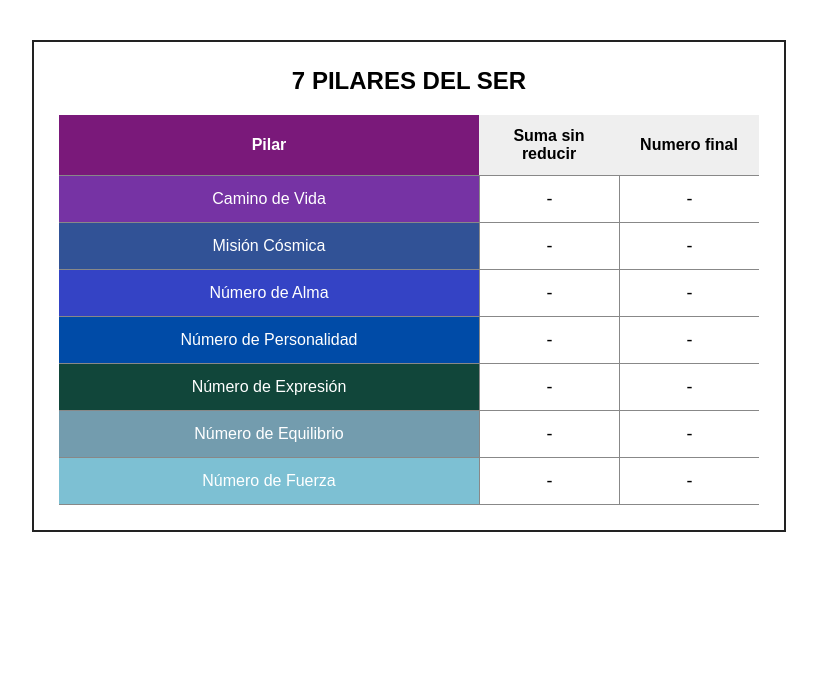
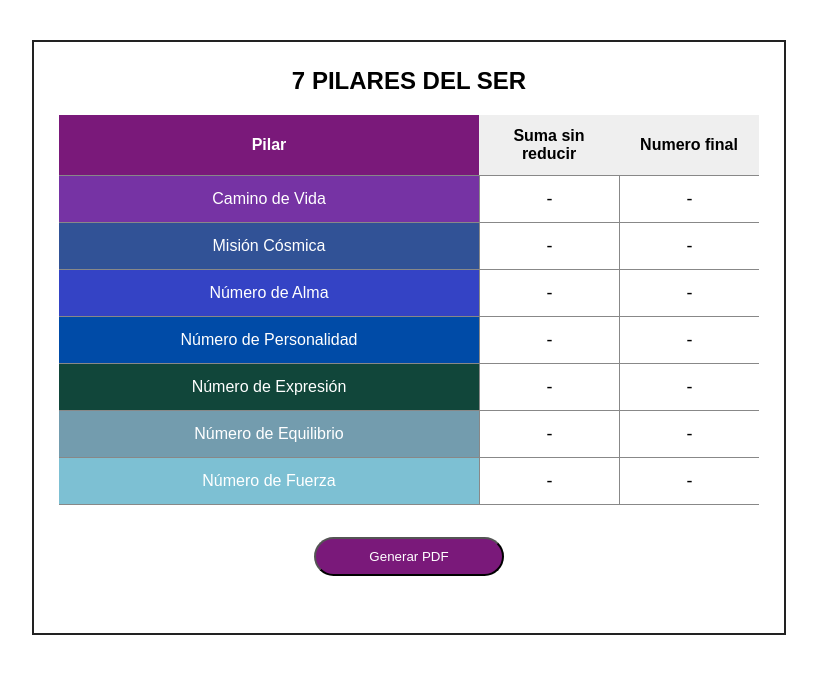
Before and after one commit to striderpapo/numerologia-app, a React (Vite) app: page /home in a window 1280 px wide. Shown: the top 674 px of the page, without its empty margins (231-1048 px from the left). Built offline with nearby package versions, Linux system fonts and the light colour scheme; sample sign-in values are in the browser's storage.

Commit message:
funcionalidad PDF - Numerología

```diff
--- a/package.json
+++ b/package.json
@@ -10,6 +10,7 @@
     "preview": "vite preview"
   },
   "dependencies": {
+    "jspdf": "^4.2.1",
     "react": "^19.2.7",
     "react-dom": "^19.2.7",
     "react-router-dom": "^7.18.1"
--- a/src/pages/Home.css
+++ b/src/pages/Home.css
@@ -254,6 +254,20 @@
     letter-spacing: 2px;
 }
 
+.button-pdf{
+    padding: 4vh;
+    text-align: center;
+}
+
+.button-pdf button{
+    text-align: center;
+    color: white;
+    background: #7A197A;
+    padding: 10px;
+    border-radius: 3vh;
+    width: 30%;
+}
+
 @media (max-width: 768px) {
 
     .card{
--- a/src/pages/Home.tsx
+++ b/src/pages/Home.tsx
@@ -2,6 +2,8 @@
 import "./Home.css";
 import { significadoCaminoVida } from "../numerology/caminoVida";
 import { valoresLetras } from "../numerology/tablaLetras";
+import { generarCarta } from "../pdf/CartaNumerologica";
+
 
 export default function Home() {
 //const [mostrarCaminoVida, setMostrarCaminoVida]=useState<boolean>(false)//(readData())
@@ -15,6 +17,7 @@
 const [caminoVida, setCaminoVida] = useState({
   suma: "-",
   resultado: "-",
+  operacion: "",
   pasos: [] as string[],
 });
 const [misionCosmica, setMisionCosmica] = useState({
@@ -73,6 +76,7 @@
   setCaminoVida({
     suma: suma.toString(),
     resultado: reduccion.resultadoFinal.toString(),
+    operacion: `${numeros.join(" + ")} = ${suma}`,
     pasos: [...historial, ...reduccion.pasos],
   });
 
@@ -412,10 +416,19 @@
           )
 }
 
-
-
+<div className="button-pdf">
+<button   onClick={() =>
+    generarCarta({
+      nombre: `${nombre} ${apellidoPaterno} ${apellidoMaterno}`,
+      fechaNacimiento: `${dia}/${mes}/${anio}`,
+      caminoVida,
+      misionCosmica,
+    })
+  }>
+    Generar PDF
+</button>
+</div>
       </div>
-
     </div>
   );
 }
--- /dev/null
+++ b/src/pdf/CartaNumerologica.tsx
@@ -0,0 +1,42 @@
+import { jsPDF } from "jspdf";
+
+type Formula = {
+  suma: string;
+  resultado: string;
+  operacion: string;
+  pasos: string[];
+};
+
+type CartaNumerologica = {
+  nombre: string;
+  fechaNacimiento: string;
+
+  caminoVida: Formula;
+  misionCosmica: Formula;
+  /*alma: ResultadoFormula;
+  personalidad: ResultadoFormula;
+  donDivino: ResultadoFormula;
+  fuerzaEspiritual: ResultadoFormula;
+  madurez: ResultadoFormula;*/
+};
+
+export const generarCarta = (datos: CartaNumerologica) => {
+
+  const pdf = new jsPDF();
+
+  pdf.text("Carta Numerológica", 20, 20);
+
+  pdf.text(`Nombre: ${datos.nombre}`, 20, 40);
+
+  pdf.text(`Fecha: ${datos.fechaNacimiento}`, 20, 50);
+
+  pdf.text(`Camino de Vida`, 20, 60);
+  pdf.text(`Suma sin reducir: ${datos.caminoVida.suma}`, 20, 65);
+  pdf.text(`Numero Final: ${datos.caminoVida.resultado}`, 20, 70);
+
+  pdf.text(`Misión Cósmica`, 20, 80);
+  pdf.text(`Suma sin reducir: ${datos.misionCosmica.suma}`, 20, 85);
+  pdf.text(`Numero Final: ${datos.misionCosmica.resultado}`, 20, 90);
+
+  pdf.save("Carta.pdf");
+};
```
Also changed, not shown: 1 other file (tests, documents, lock files or other folders).
